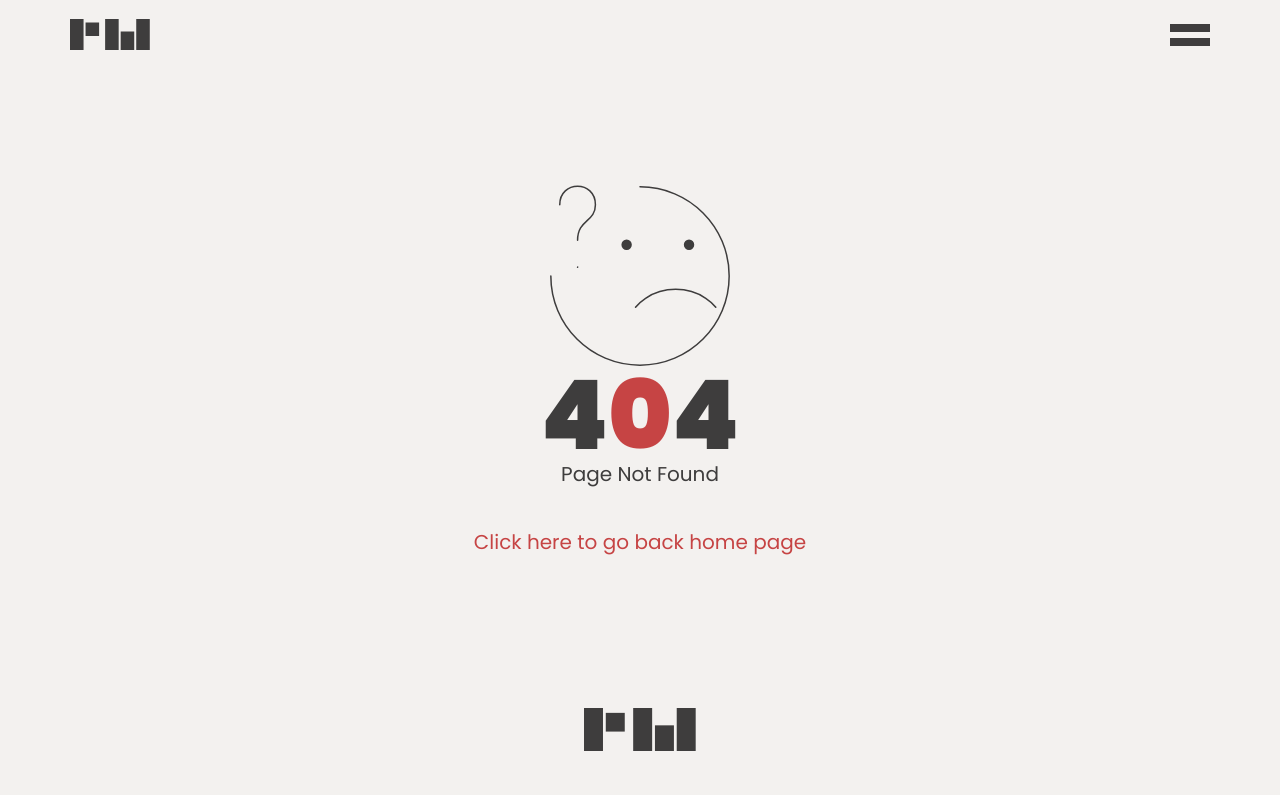
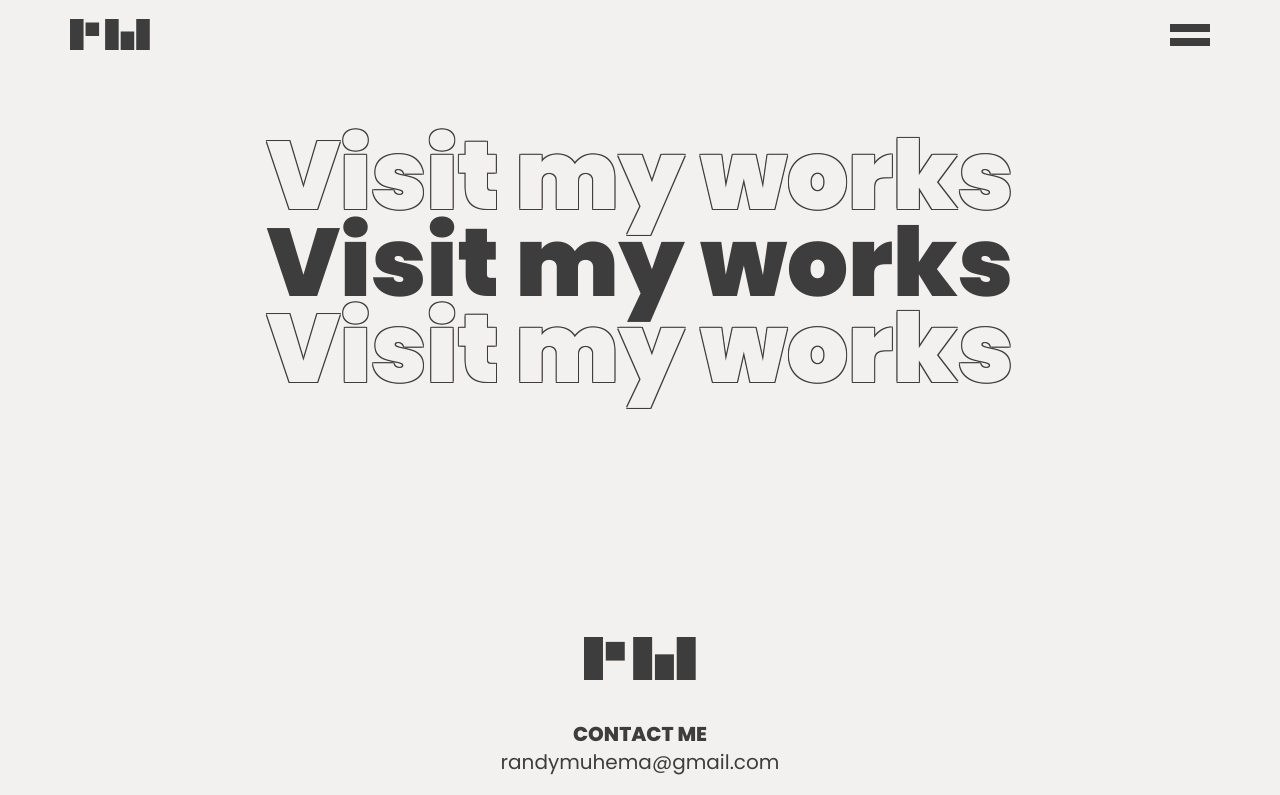
Before and after one commit to Randy-RM/portfolio-assani-beni-randy, a React (Vite) app: page /visit-my-works in a window 1280 px wide. Before the commit this address had no page. Shown: the top 795 px of the page. Built offline with nearby package versions, Linux system fonts and the light colour scheme.

Commit message:
refactor : change project link to visit my works

```diff
--- a/src/App.tsx
+++ b/src/App.tsx
@@ -13,7 +13,7 @@ const App = (): JSX.Element => {
       <Header />
       <Routes>
         <Route path="/" element={<Home />} />
-        <Route path="/projects" element={<Projects />} />
+        <Route path="/visit-my-works" element={<Projects />} />
         <Route path="*" element={<NotFound />} />
       </Routes>
       <ScrollToTopButton />
--- a/src/components/header/header.tsx
+++ b/src/components/header/header.tsx
@@ -99,13 +99,13 @@ const Header = (): JSX.Element => {
             </li>
             <li>
               <NavLink
-                to="/projects"
+                to="/visit-my-works"
                 onClick={handleIsDropdown}
                 className={({ isActive, isPending }) =>
                   isPending ? "pending" : isActive ? "active-menu-link" : ""
                 }
               >
-                My Project
+                Visit my works
               </NavLink>
             </li>
             <li>
--- a/src/pages/frontoffice/projects.tsx
+++ b/src/pages/frontoffice/projects.tsx
@@ -7,7 +7,7 @@ const Projects = (): JSX.Element => {
     <>
       <Helmet>
         <meta charSet="utf-8" />
-        <title>My project | Randy Assani RM</title>
+        <title>Visit my works | Randy Assani RM</title>
       </Helmet>
       <main>
         {/**Hero section start */}
@@ -34,11 +34,11 @@ const Projects = (): JSX.Element => {
                 }}
               >
                 <h1 className="font-big-hero text-center font-w-Black">
-                  <span className="font-outlined">{`Visit my work`}</span>
+                  <span className="font-outlined">{`Visit my works`}</span>
                   <br />
-                  <span className="">{`Visit my work`}</span>
+                  <span className="">{`Visit my works`}</span>
                   <br />
-                  <span className="font-outlined">{`Visit my work`}</span>
+                  <span className="font-outlined">{`Visit my works`}</span>
                 </h1>
               </motion.div>
             </Container>
```
